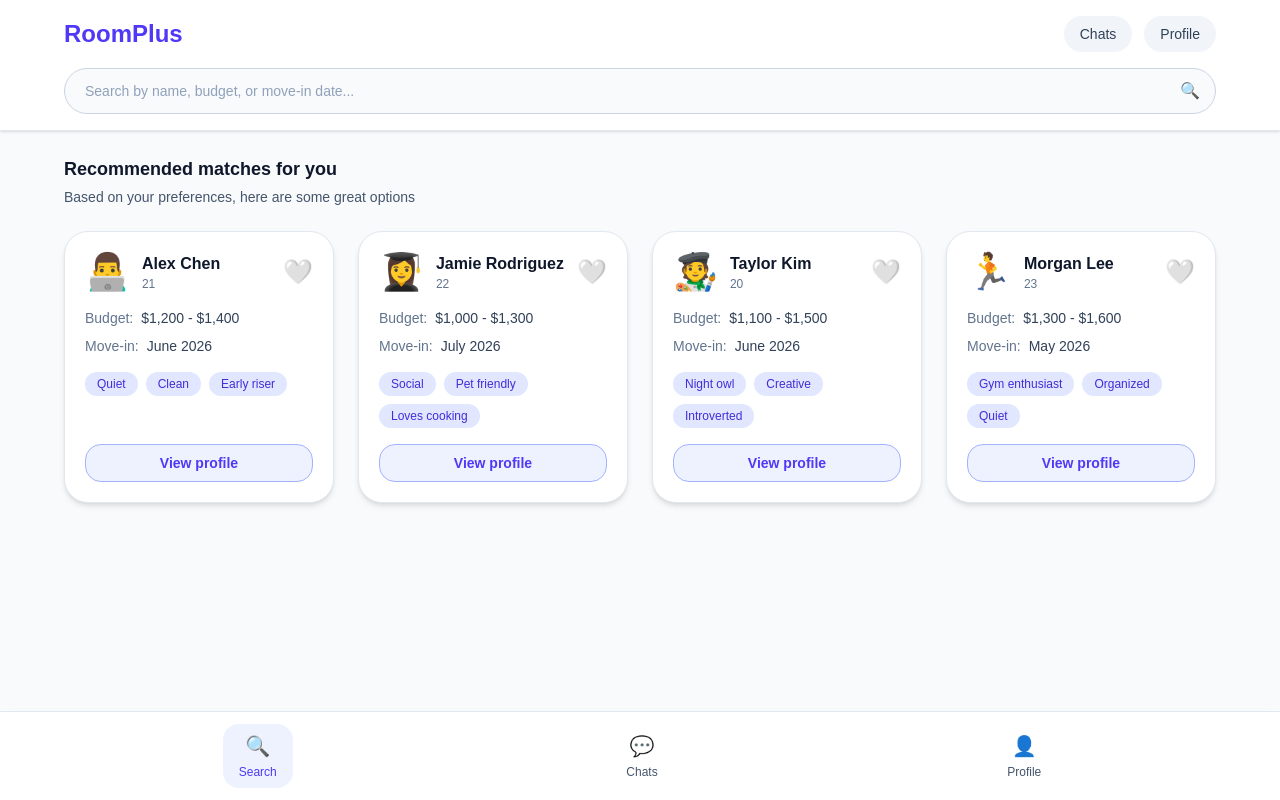
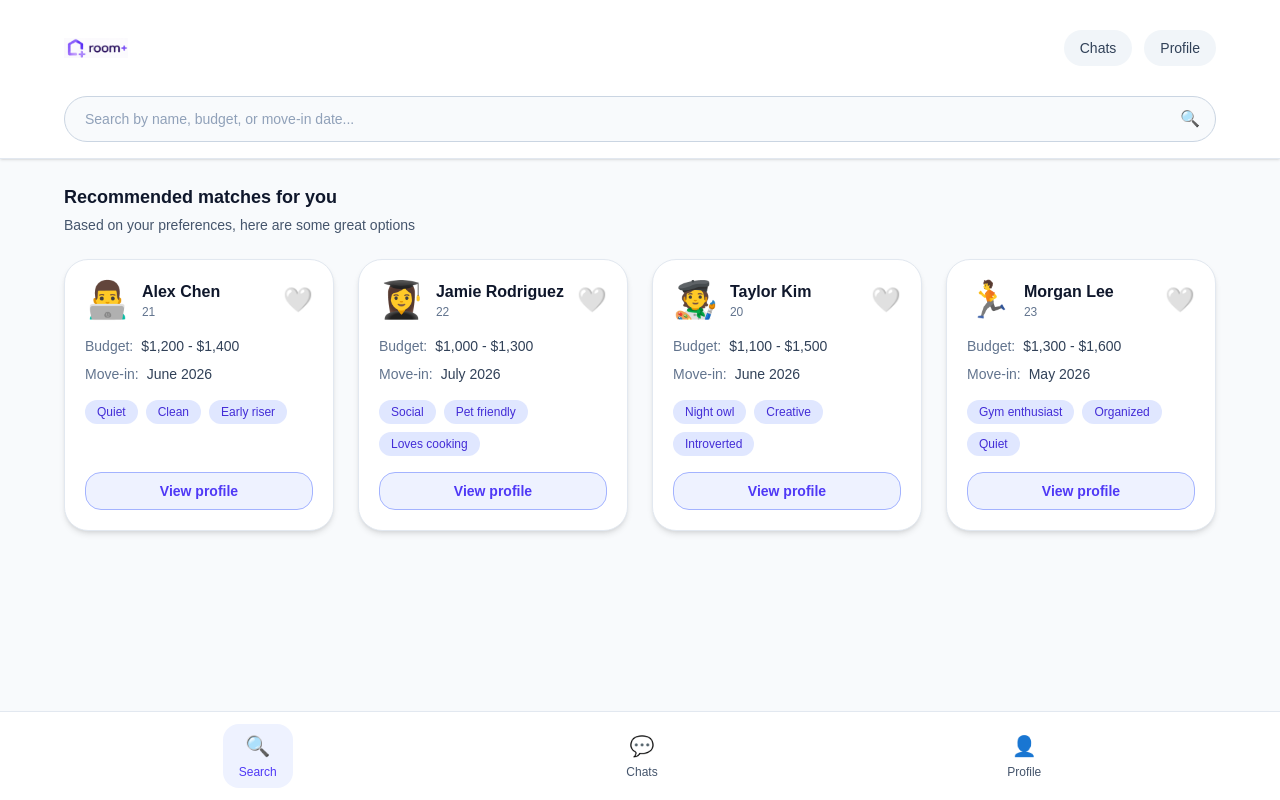
Before and after one commit to respiratoryPotato/roomplus, a Next.js app: page /dashboard in a window 1280 px wide. Built offline with nearby package versions, Linux system fonts and the light colour scheme.

Commit message:
Added a logo image to each page

```diff
--- a/app/dashboard/page.tsx
+++ b/app/dashboard/page.tsx
@@ -2,6 +2,7 @@
 
 import React, { useState } from 'react';
 import { useRouter } from 'next/navigation';
+import Image from 'next/image';
 
 type Tab = 'search' | 'chats' | 'profile';
 
@@ -84,7 +85,16 @@ export default function DashboardPage() {
       <header className="border-b border-slate-200 bg-white px-4 py-4 shadow-sm sm:px-6">
         <div className="mx-auto max-w-6xl">
           <div className="mb-4 flex items-center justify-between">
-            <h1 className="text-2xl font-bold text-indigo-600">RoomPlus</h1>
+            <div className="flex items-center">
+              <Image
+                src="/logo.png"
+                alt="RoomPlus logo"
+                width={64}
+                height={64}
+                className="h-16 w-16"
+                style={{ objectFit: 'contain' }}
+              />
+            </div>
               <div className="flex items-center gap-3">
                 <button
                   onClick={handleChatsClick}
--- a/app/page.tsx
+++ b/app/page.tsx
@@ -2,6 +2,7 @@
 
 import React, { useState, useEffect } from 'react';
 import { useRouter } from 'next/navigation';
+import Image from 'next/image';
 
 type LifestyleOption =
   | 'smoker'
@@ -122,9 +123,19 @@ export default function ProfileCreationPage() {
         <div className="grid gap-10 lg:grid-cols-[1.2fr_0.9fr]">
           <section className="space-y-6">
             <div className="max-w-xl">
-              <span className="inline-flex rounded-full bg-indigo-100 px-3 py-1 text-sm font-semibold text-indigo-700">
-                Welcome to RoomPlus
-              </span>
+              <div className="mb-4 flex items-center gap-3">
+                <Image
+                  src="/logo.png"
+                  alt="RoomPlus logo"
+                  width={64}
+                  height={64}
+                  className="h-16 w-16"
+                  style={{ objectFit: 'contain' }}
+                />
+                <span className="inline-flex rounded-full bg-indigo-100 px-3 py-1 text-sm font-semibold text-indigo-700">
+                  Welcome to RoomPlus
+                </span>
+              </div>
               <h1 className="mt-4 text-3xl font-semibold tracking-tight text-slate-950 sm:text-4xl">
                 Create your roommate profile
               </h1>
```
